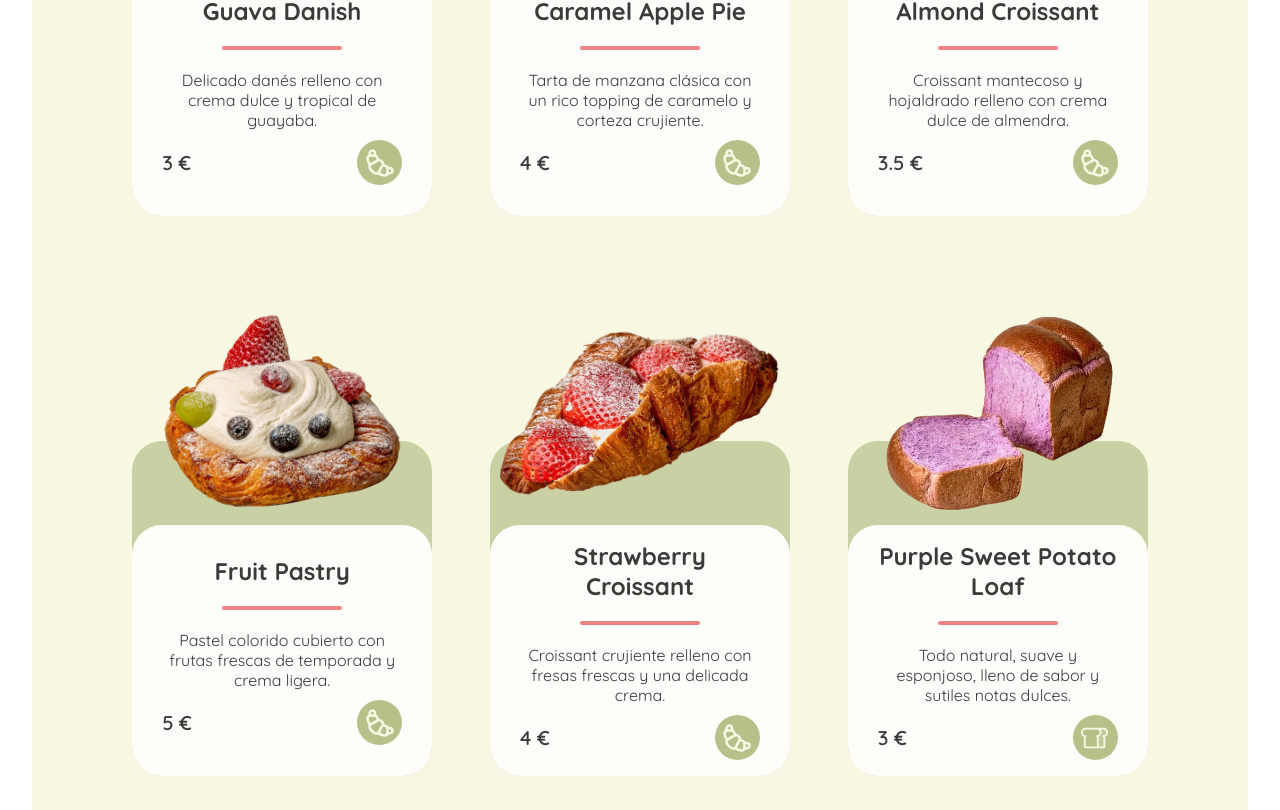
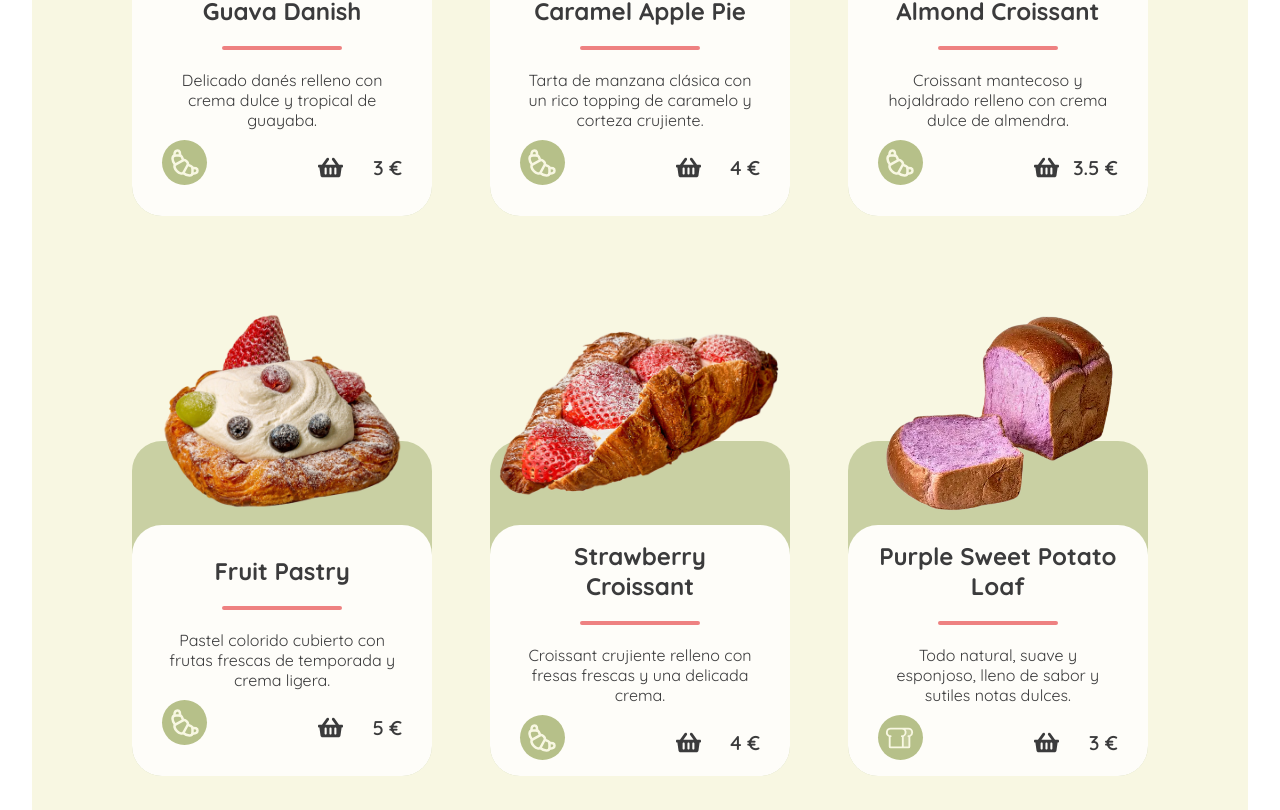
Before and after one commit to KokorikoFC/tiendaConReact, a React (Vite) app: page / in a window 1280 px wide. Shown: the part 1390-2200 px from the top of the page. Built offline with nearby package versions, Linux system fonts and the light colour scheme.

Commit message:
Implement 'Add to Cart' button in Product componen

```diff
--- a/index.html
+++ b/index.html
@@ -1,8 +1,12 @@
-<!doctype html>
+<!DOCTYPE html>
 <html lang="en">
     <head>
         <meta charset="UTF-8" />
-    <link rel="icon" type="image/svg+xml" href="src/assets/img/logo-black.png" />
+        <link
+            rel="icon"
+            type="image/svg+xml"
+            href="src/assets/img/logo-black.png"
+        />
         <meta name="viewport" content="width=device-width, initial-scale=1.0" />
         <title>小猫咪 - Cake</title>
     </head>
--- a/src/components/cart/Cart.css
+++ b/src/components/cart/Cart.css
@@ -67,13 +67,11 @@ aside hr {
 }
 
 .cart-items-list {
-    height: 75%;
+    height: 77%;
+    width: 100%;
     overflow-y: scroll;
     scrollbar-width: none;
-    display: flex;
-    flex-direction: column;
-    justify-content: start;
-    align-items: center;
+
 }
 .cart-item {
     width: 90%;
@@ -152,7 +150,7 @@ aside hr {
 .buy-btn {
     width: 100%;
     height: 55px;
-    margin: 50px auto;
+    margin: 30px auto;
     padding: 10px;
     background-color: var(--rojo);
     color: var(--blanco);
--- a/src/components/product/Product.css
+++ b/src/components/product/Product.css
@@ -26,9 +26,7 @@ li{
     transition: box-shadow 0.3s ease; /* Transición suave para la sombra de la tarjeta */
 }
 
-.productCard:hover{
-    cursor: pointer;
-}
+
 
 .productImg_cont{
     width: 100%;
@@ -49,7 +47,8 @@ li{
     transition: all 0.3s ease;
 }
 
-.productCard:hover img{
+.productImg_cont:hover img{
+    cursor: pointer;
     transform: scale(1.1);
     backdrop-filter: drop-shadow(0 4px 6px rgba(0,0,0,0.5));
 }
@@ -98,9 +97,24 @@ p{
     width: 100%;
     margin-top: 10px;
 }
+.price_addToCart_cont{
+    display: flex;
+    justify-content: space-between;
+    align-items: center;
+    width:35%;
+    margin-top: 10px;
+}
 .productPrice{
     font-size: 20px;
     font-weight: 600;
+}
+.price_cart{
+    font-size: 25px;
+}
+.price_cart:hover{
+    color: var(--rojo);
+    transition: all 0.2s;
+    cursor: pointer;
 }
 .productCategory{
     height: 45px;
--- a/src/components/product/Product.jsx
+++ b/src/components/product/Product.jsx
@@ -3,10 +3,15 @@ import { PiBreadDuotone } from "react-icons/pi";
 import { LuCakeSlice } from "react-icons/lu";
 import { LuSandwich } from "react-icons/lu";
 import { LuCroissant } from "react-icons/lu";
+import { FaShoppingBasket } from "react-icons/fa";
 import { useNavigate } from "react-router-dom";
+import { useCart } from "../../hooks/useCart.jsx";
+
 
 function Product({ products }) {
     const navigate = useNavigate();
+        const { addToCart } = useCart();
+
 
     const handleProductClick = (product) => {
         navigate("/template", { state: { product } }); // Pasa los datos del producto por state
@@ -33,11 +38,11 @@ function Product({ products }) {
                 {products.map((product) => (
                     <li
                         key={product.id}
-                        onClick={() => handleProductClick(product)}
+
                     >
                         <div className="productCard">
                             <div className="productImg_cont">
-                                <img src={product.image} alt={product.name} />
+                                <img src={product.image} alt={product.name} onClick={() => handleProductClick(product)}/>
                             </div>
                             <div className="productCard_infoWrapper">
                                 <div className="productCard_infoCont">
@@ -45,11 +50,16 @@ function Product({ products }) {
                                     <hr />
                                     <p>{product.description}</p>
                                     <div className="price_category_cont">
+
+                                        <div className="productCategory">
+                                            {getCategoryIcon(product.category)}
+                                        </div>
+                                        <div className="price_addToCart_cont">
+                                        <FaShoppingBasket onClick={() => addToCart(product)} className="price_cart"/>
+
                                         <p className="productPrice">
                                             {product.price} €
                                         </p>
-                                        <div className="productCategory">
-                                            {getCategoryIcon(product.category)}
                                         </div>
                                     </div>
                                 </div>
```
Also changed, not shown: src/components/cart/Cart.jsx (+18 -14 lines). Lines whose indentation alone changed are shown as unchanged.
